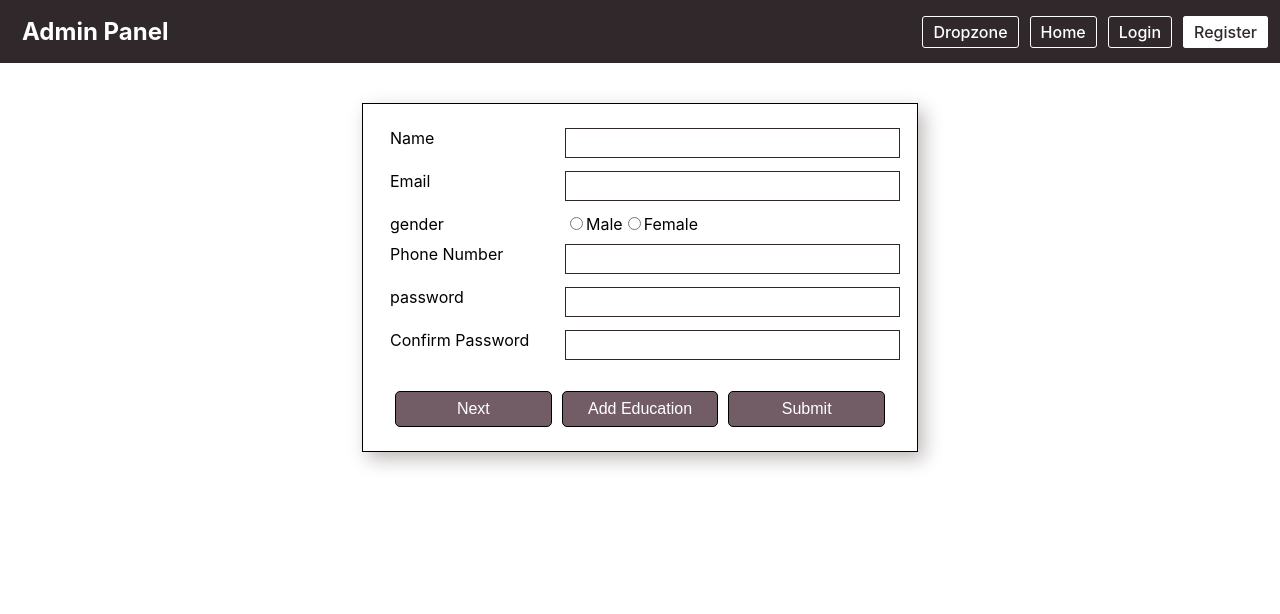
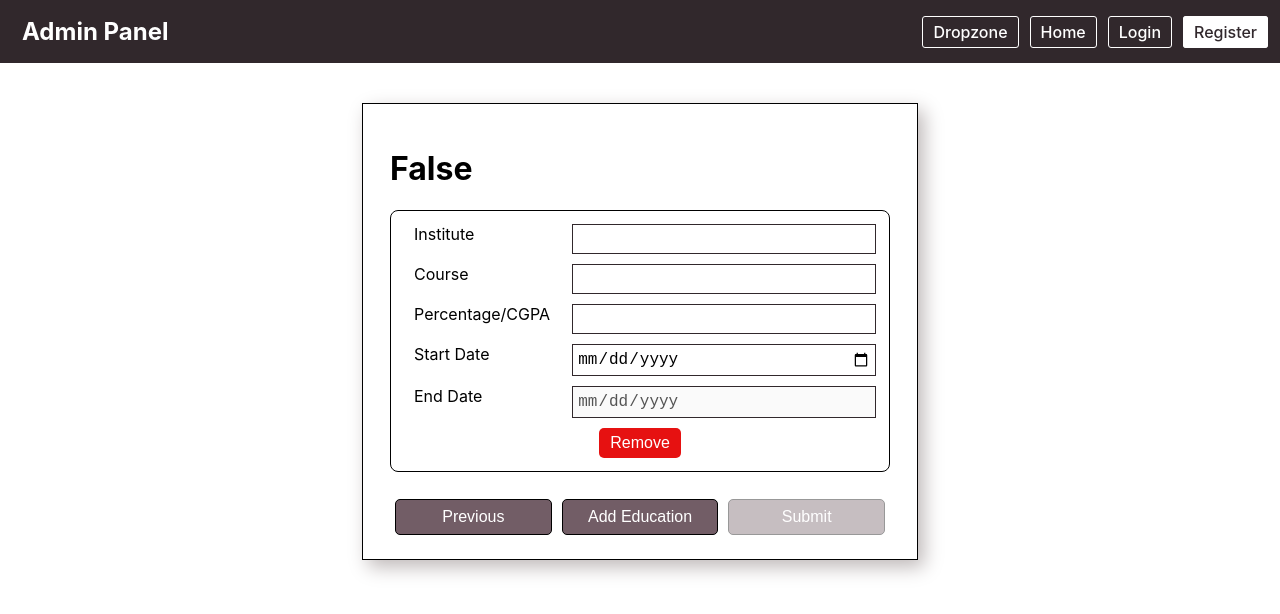
Before and after one commit to jay-bhingradiya/admin-panel, a React (Create React App) app: page /register in a window 1280 px wide. Shown: the top 614 px of the page. Built offline with nearby package versions, Linux system fonts and the light colour scheme.

Commit message:
Validation added -register page

```diff
--- a/src/App.css
+++ b/src/App.css
@@ -78,6 +78,10 @@
   margin: 40px auto;
   padding: 24px 27px;
   box-shadow: 6px 7px 18px #bfb9b9;
+}
+
+.form-input-error {
+  border: 1px solid red;
 }
 
 .form-group {
--- /dev/null
+++ b/src/components/Input/FormInput.jsx
@@ -0,0 +1,41 @@
+import React from "react";
+import { Fragment } from "react";
+
+const FormInput = (props) => {
+  const {
+    name,
+    type,
+    placeholder,
+    onChange,
+    className,
+    value,
+    error,
+    children,
+    label,
+    id,
+    ...rest
+  } = props;
+
+  return (
+    <Fragment>
+      <div className="form-group">
+        <label htmlFor={id}>{label}</label>
+        <input
+          id={id}
+          type={type}
+          name={name}
+          placeholder={placeholder}
+          onChange={onChange}
+          value={value}
+          autoComplete="off"
+          className="form-input"
+          style={error ? { border: "1px solid red" } : {}}
+          {...rest}
+        />
+        {error && <small style={{ color: "red" }}>{error}</small>}
+      </div>
+    </Fragment>
+  );
+};
+
+export default FormInput;
--- a/src/components/User/Register.jsx
+++ b/src/components/User/Register.jsx
@@ -1,11 +1,31 @@
-import React, { Fragment, useContext, useState } from "react";
+import React, { Fragment, useContext, useEffect, useState } from "react";
 import AdminContext from "../../store/admin-context";
+import FormInput from "../Input/FormInput";
 
 const Register = () => {
   const adminCtx = useContext(AdminContext);
-  const [showFirstPage, setShowFirstPage] = useState(true);
+  const [showFirstPage, setShowFirstPage] = useState(false);
+  const [errors, setErrors] = useState([]);
+  const [errorList, setErrorList] = useState({});
+  const [isSubmit, setIsSubmit] = useState(false);
+  const [activeNextBtn, setActiveNextBtn] = useState(false);
+  const [eduErrorList, setEduErrorList] = useState([{}]);
+  const [education, setEducation] = useState([
+    {
+      institute: "",
+      course: "",
+      marks: "",
+      startDate: "",
+      endDate: "",
+    },
+  ]);
 
-  const [errors, setErrors] = useState([]);
+  const validateEmail = (email) => {
+    const re =
+      /^(([^<>()[\]\\.,;:\s@\"]+(\.[^<>()[\]\\.,;:\s@\"]+)*)|(\".+\"))@((\[[0-9]{1,3}\.[0-9]{1,3}\.[0-9]{1,3}\.[0-9]{1,3}\])|(([a-zA-Z\-0-9]+\.)+[a-zA-Z]{2,}))$/;
+    return re.test(email);
+  };
+
   const [userData, setUserData] = useState({
     name: "",
     email: "",
@@ -15,15 +35,122 @@ const Register = () => {
     gender: "",
   });
 
-  const [education, setEducation] = useState([
-    {
-      institute: "",
-      course: "",
-      marks: "",
-      startDate: "",
-      endDate: "",
-    },
-  ]);
+  useEffect(() => {
+    let emptyUserData = false;
+    let hasError = false;
+
+    Object.entries(userData).forEach(([key, value]) => {
+      if (value === "") {
+        emptyUserData = true;
+      }
+    });
+
+    Object.entries(errorList).forEach(([key, value]) => {
+      if (value !== "") {
+        hasError = true;
+      }
+    });
+
+    let emptyEducationData = false;
+    let hasEduErr = false;
+
+    education.map((data) => {
+      Object.entries(data).forEach(([key, value]) => {
+        if (value === "") {
+          emptyEducationData = true;
+        }
+      });
+    });
+
+    eduErrorList.map((data) => {
+      Object.entries(data).forEach(([key, value]) => {
+        if (value !== "") {
+          hasEduErr = true;
+        }
+      });
+    });
+
+    if (!emptyUserData && !hasError) {
+      setActiveNextBtn(true);
+    } else {
+      setActiveNextBtn(false);
+    }
+
+    if (!emptyUserData && !hasError && !emptyEducationData && !hasEduErr) {
+      setIsSubmit(true);
+    } else {
+      setIsSubmit(false);
+    }
+  }, [userData, errorList, education, eduErrorList]);
+
+  const onUserChange = (e) => {
+    setUserData({
+      ...userData,
+      [e.target.name]: e.target.value,
+    });
+
+    const currentName = e.target.name;
+    const currentValue = e.target.value;
+
+    let tempErr = {};
+
+    if (currentName === "name") {
+      if (!currentValue.length) {
+        tempErr.name = "Enter Name";
+      } else {
+        tempErr.name = "";
+      }
+    }
+
+    if (currentName === "email") {
+      if (currentValue.length === 0) {
+        tempErr.email = "Enter Email";
+      } else if (!validateEmail(currentValue)) {
+        tempErr.email = "Enter Valid Email";
+        // } else if (currentValue.search("@") === -1) {
+        //   tempErr.email = "Enter Valid Email";
+      } else {
+        tempErr.email = "";
+      }
+    }
+
+    if (currentName === "phone") {
+      let val = currentValue.toString();
+      if (val.length === 0) {
+        tempErr[currentName] = "Enter Phone Number";
+      } else if (val.length !== 10) {
+        tempErr[currentName] = "Enter valid Phone number with 10 char.";
+      } else {
+        tempErr[currentName] = "";
+      }
+    }
+
+    if (currentName === "password") {
+      if (currentValue.length === 0) {
+        tempErr[currentName] = "Enter Password";
+      } else if (currentValue.length < 6) {
+        tempErr[currentName] = "Password should more than 6 Characters";
+      } else {
+        tempErr[currentName] = "";
+      }
+    }
+
+    if (currentName === "confirmPassword") {
+      if (currentValue.length === 0) {
+        tempErr[currentName] = "Confirm your password";
+      } else if (userData.password !== currentValue) {
+        tempErr[currentName] = "Password Didn't Match";
+      } else {
+        tempErr[currentName] = "";
+      }
+    }
+
+    setErrorList({
+      ...errorList,
+      ...tempErr,
+    });
+    tempErr = {};
+  };
 
   const userDetails = {
     display: showFirstPage ? "block" : "none",
@@ -44,17 +171,92 @@ const Register = () => {
         endDate: "",
       },
     ]);
+    setEduErrorList([...eduErrorList, {}]);
+  };
+
+  const dateDiff = (start, end) => {
+    return end - start;
   };
 
   const onEducationChange = (e, index) => {
+    const currentName = e.target.name;
+    const currentValue = e.target.value;
+
     const list = [...education];
     list[index][e.target.name] = e.target.value;
     setEducation(list);
+
+    // Setting Error
+
+    const errList = [...eduErrorList];
+    const currentIndexError = errList[index];
+
+    let errorObj = { ...currentIndexError };
+
+    if (currentName === "institute") {
+      if (currentValue === "") {
+        errorObj[currentName] = "Enter your Institute";
+      } else {
+        errorObj[currentName] = "";
+      }
+    }
+    if (currentName === "course") {
+      if (currentValue === "") {
+        errorObj[currentName] = "Enter your Course";
+      } else {
+        errorObj[currentName] = "";
+      }
+    }
+    if (currentName === "marks") {
+      if (currentValue === "") {
+        errorObj[currentName] = "Enter your Percentage";
+      } else if (currentValue < 0 || currentValue > 100) {
+        errorObj[currentName] = "Enter Valid Percentage";
+      } else {
+        errorObj[currentName] = "";
+      }
+    }
+    if (currentName === "startDate") {
+      if (currentValue === "") {
+        errorObj[currentName] = "Enter Starting Date of Course";
+      } else if (dateDiff(new Date(currentValue), new Date()) < 0) {
+        errorObj[currentName] = "Enter Valid Start Date";
+      } else {
+        errorObj[currentName] = "";
+      }
+      if (education[index].endDate !== "") {
+        if (
+          dateDiff(new Date(education[index].endDate), new Date(currentValue)) <
+          0
+        ) {
+          errorObj["endDate"] = "";
+        } else {
+          errorObj["endDate"] = "Enter Valid End date";
+        }
+      }
+    }
+
+    if (currentName === "endDate") {
+      if (currentValue === "") {
+        errorObj[currentName] = "Enter End Date of Course";
+      } else if (education[index].startDate === "") {
+        errorObj[currentName] = "Enter Start Date first";
+      } else if (
+        dateDiff(new Date(education[index].startDate), new Date(currentValue)) <
+        0
+      ) {
+        errorObj[currentName] = "Enter Valid End Date";
+      } else {
+        errorObj[currentName] = "";
+      }
+    }
+
+    errList[index] = errorObj;
+    setEduErrorList(errList);
   };
 
   const removeEdu = (id) => {
     const newList = [...education];
-
     if (newList.length <= 1) {
       alert("You have register at leaest one Education details");
       return;
@@ -62,22 +264,14 @@ const Register = () => {
 
     newList.splice(id, 1);
     setEducation(newList);
-  };
 
-  const onUserChange = (e) => {
-    setUserData({
-      ...userData,
-      [e.target.name]: e.target.value,
-    });
+    const newError = [...eduErrorList];
+    newError.splice(id, 1);
+    setEduErrorList(newError);
   };
 
   const pageHandler = () => setShowFirstPage(!showFirstPage);
 
-  const validateEmail = (email) => {
-    const re =
-      /^(([^<>()[\]\\.,;:\s@\"]+(\.[^<>()[\]\\.,;:\s@\"]+)*)|(\".+\"))@((\[[0-9]{1,3}\.[0-9]{1,3}\.[0-9]{1,3}\.[0-9]{1,3}\])|(([a-zA-Z\-0-9]+\.)+[a-zA-Z]{2,}))$/;
-    return re.test(email);
-  };
   const submitHandler = () => {
     const formData = {
       ...userData,
@@ -85,18 +279,6 @@ const Register = () => {
     };
 
     let error = [];
-
-    if (!formData.name.length) error.push("please enter name");
-    if (!formData.email.length) error.push("please enter email");
-    if (!validateEmail(formData.email)) error.push("Please enter valid email");
-    if (formData.phone.length !== 10) error.push("Please enter valid number");
-    if (!formData.gender.length) error.push("please select Gender");
-    if (!formData.password.length) error.push("please enter your password");
-    if (!formData.email.length) error.push("please confirm yout password");
-    if (formData.password !== formData.confirmPassword)
-      error.push("password didn't match ");
-
-    console.log(errors);
 
     formData.education.forEach((data, index) => {
       for (let [key, value] of Object.entries(data)) {
@@ -118,45 +300,32 @@ const Register = () => {
     adminCtx.register(formData);
   };
 
-  const errorComponent = (
-    <ul>
-      {errors.map((error) => (
-        <li>{error}</li>
-      ))}
-    </ul>
-  );
-
   return (
     <Fragment>
       <div className="register-backdrop">
         <div className="register">
+          <h1>{isSubmit ? "True" : "False"}</h1>
           <form className="register-form">
             <div className="page-1" style={userDetails}>
-              <div className="form-group">
-                <label>Name</label>
-                <input
-                  className="form-input"
+              <FormInput
+                label="Name"
                 type="text"
                 name="name"
                 value={userData.name}
                 onChange={onUserChange}
+                error={errorList.name}
                 required
               />
-                <div className="error-div">{errors.name}</div>
-              </div>
-
-              <div className="form-group">
-                <label>Email</label>
-                <input
-                  className="form-input"
+              <FormInput
+                label="Email"
                 type="email"
                 name="email"
                 value={userData.email}
                 onChange={onUserChange}
+                error={errorList.email}
                 required
               />
-                <div className="error-div">{errors.email}</div>
-              </div>
+
               <div className="form-group">
                 <label>gender</label>
                 <span>
@@ -178,100 +347,93 @@ const Register = () => {
                   />
                   <span>Female</span>
 
-                  {/* <spa className="error-div">{errors.email}</spa> */}
+                  {/* <spa className="error-div">Select Gender</spa> */}
                 </span>
               </div>
-              <div className="form-group">
-                <label>Phone Number</label>
-                <input
-                  className="form-input"
+
+              <FormInput
+                label="Phone Number"
                 type="number"
                 name="phone"
                 value={userData.phone}
                 onChange={onUserChange}
+                error={errorList.phone}
                 required
               />
-                <div className="error-div">{errors.phone}</div>
-              </div>
-              <div className="form-group">
-                <label>password</label>
-                <input
-                  className="form-input"
+
+              <FormInput
+                label="Password"
                 type="password"
                 name="password"
                 value={userData.password}
                 onChange={onUserChange}
+                error={errorList.password}
                 required
               />
-                <div className="error-div">{errors.password}</div>
-              </div>
-              <div className="form-group">
-                <label>Confirm Password</label>
-                <input
-                  className="form-input"
+
+              <FormInput
+                label="Confirm Password"
                 type="password"
                 name="confirmPassword"
                 value={userData.confirmPassword}
                 onChange={onUserChange}
+                error={errorList.confirmPassword}
                 required
               />
-                <div className="error-div">{errors.ChangePassword}</div>
-              </div>
             </div>
             <div className="page-2" style={educationDetails}>
               {education &&
                 education.map((data, key) => (
                   <div className="education" key={key}>
-                    <div className="form-group">
-                      <label>Institute</label>
-                      <input
-                        className="form-input"
+                    <FormInput
+                      label="Institute"
                       type="text"
                       name="institute"
+                      value={data.institute}
                       onChange={(e) => onEducationChange(e, key)}
-                        value={data.institute}
+                      error={eduErrorList[key].institute}
+                      required
                     />
-                    </div>
-                    <div className="form-group">
-                      <label>Course</label>
-                      <input
-                        className="form-input"
+                    <FormInput
+                      label="Course"
                       type="text"
                       name="course"
+                      value={data.course}
                       onChange={(e) => onEducationChange(e, key)}
-                        value={data.course}
+                      error={eduErrorList[key].course}
+                      required
                     />
-                    </div>
-                    <div className="form-group">
-                      <label>Percentage/CGPA</label>
-                      <input
-                        className="form-input"
-                        type="text"
+
+                    <FormInput
+                      label="Percentage/CGPA"
+                      type="number"
                       name="marks"
+                      error={eduErrorList[key].marks}
                       onChange={(e) => onEducationChange(e, key)}
                       value={data.marks}
+                      required
                     />
-                    </div>
-                    <div className="form-group">
-                      <label>startDate</label>
-                      <input
-                        className="form-input"
+
+                    <FormInput
+                      label="Start Date"
                       type="date"
                       name="startDate"
                       onChange={(e) => onEducationChange(e, key)}
                       value={data.startDate}
+                      error={eduErrorList[key].startDate}
+                      required
                     />
-                    </div>
-                    <div className="form-group">
-                      <label>endDate</label>
-                      <input
-                        className="form-input"
+                    <FormInput
+                      label="End Date"
                       type="date"
                       name="endDate"
                       onChange={(e) => onEducationChange(e, key)}
                       value={data.endDate}
+                      error={eduErrorList[key].endDate}
+                      disabled={data.startDate === "" ? true : false}
+                      required
                     />
-                    </div>
+
                     <button type="button" onClick={() => removeEdu(key)}>
                       Remove
                     </button>
@@ -279,16 +441,35 @@ const Register = () => {
                 ))}
             </div>
           </form>
-          {errorComponent}
+
           <div className="buttons">
             {showFirstPage ? (
-              <button onClick={pageHandler}>Next</button>
+              <button
+                disabled={!activeNextBtn}
+                style={!activeNextBtn ? { opacity: ".4" } : {}}
+                onClick={pageHandler}
+              >
+                Next
+              </button>
             ) : (
               <button onClick={pageHandler}>Previous</button>
             )}
 
-            <button onClick={addEduHandler}>Add Education</button>
-            <button onClick={submitHandler}>Submit</button>
+            <button
+              onClick={addEduHandler}
+              disabled={showFirstPage}
+              style={showFirstPage ? { opacity: ".4" } : {}}
+            >
+              Add Education
+            </button>
+            <button
+              type="submit"
+              onClick={submitHandler}
+              disabled={!isSubmit}
+              style={!isSubmit ? { opacity: ".4" } : {}}
+            >
+              Submit
+            </button>
           </div>
         </div>
       </div>
```
Lines whose indentation alone changed are shown as unchanged.
